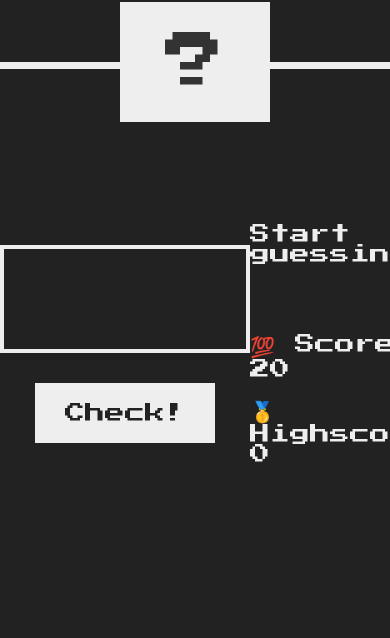
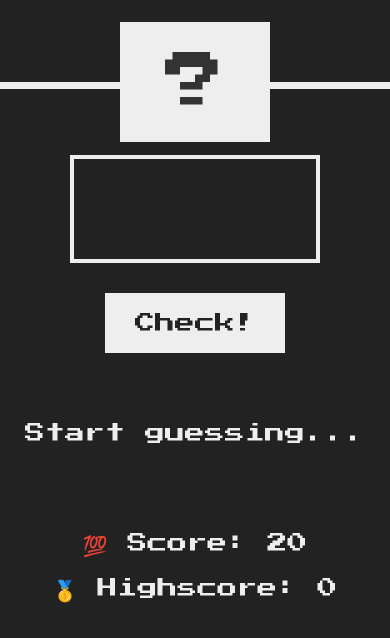
Before and after one commit to minhvntFX22131/guessMyNumber, a plain HTML site: page index.html in a window 390 px wide. Shown: the part 226-864 px from the top of the page. Drawn offline with Linux system fonts and the light colour scheme.

Commit message:
Update index.html

```diff
--- a/index.html
+++ b/index.html
@@ -4,7 +4,8 @@
     <meta charset="UTF-8" />
     <meta name="viewport" content="width=device-width, initial-scale=1.0" />
     <meta http-equiv="X-UA-Compatible" content="ie=edge" />
-    <link rel="stylesheet" href="style.css" />
+    <link rel="stylesheet" href="style.css" media="(min-width:767px)"/>
+    <link rel="stylesheet" href="mobile.css" media="(max-width:767px)"/>
     <title>Guess My Number!</title>
   </head>
   <body>
```
